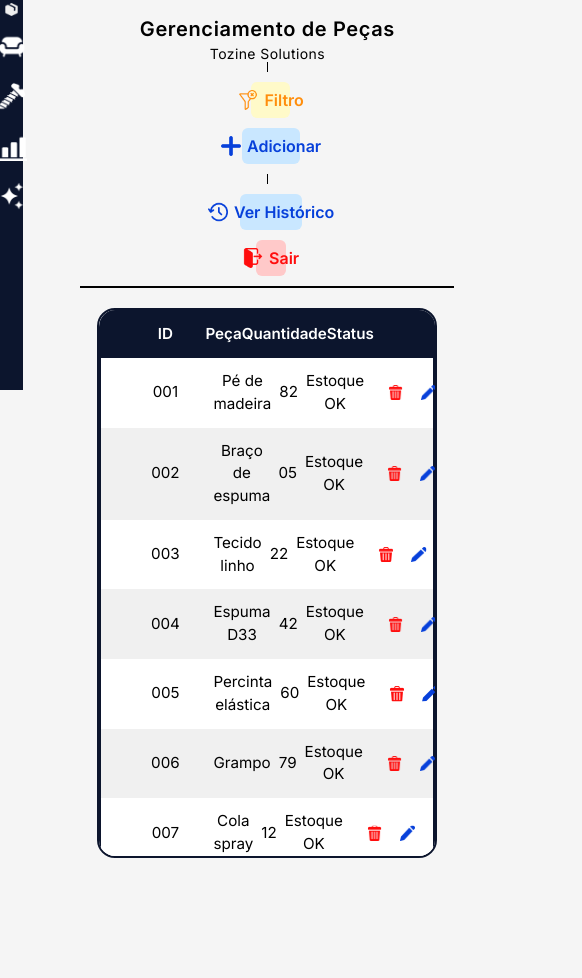
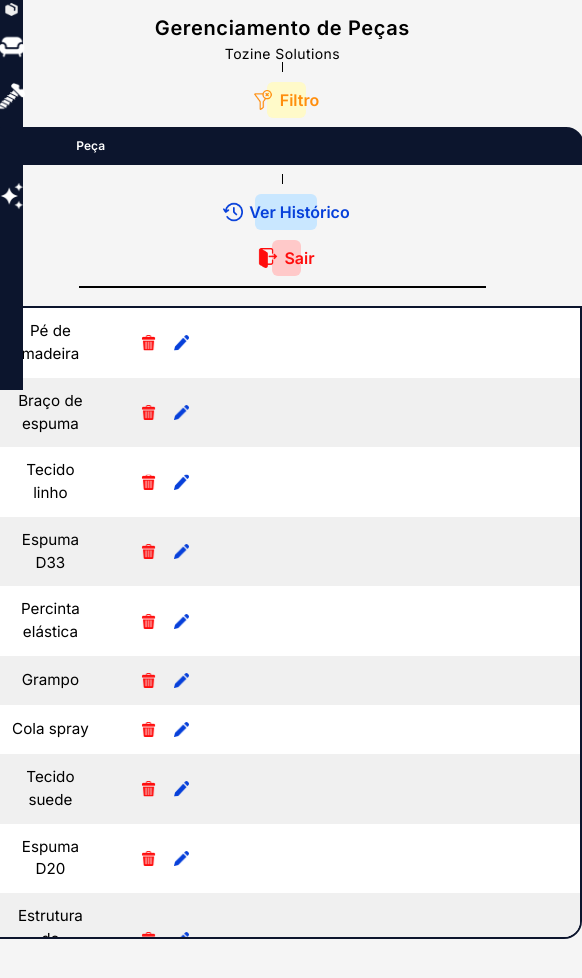
Before and after one commit to Grupo-6-Tozim-Solutions/front-end, a React (Vite) app: page /parts-storage in a window 390 px wide. Shown: the top 978 px of the page, 582 px wide, since content can reach past the window. Before the commit the page ends 868 px from the top, so only its background shows below. Built offline with nearby package versions, Linux system fonts and the light colour scheme.

Commit message:
Ajustes de responsividade na tabela de peças

```diff
--- a/src/components/TableRowPartsStorageStyle.css
+++ b/src/components/TableRowPartsStorageStyle.css
@@ -1,16 +1,18 @@
 .table-row {
     display: grid;
-    grid-template-columns: 80px 1.5fr 1fr 1.5fr 80px;
+    grid-template-columns: minmax(60px, 80px) 1.5fr 1fr 1.5fr minmax(60px, 80px);
     align-items: center;
     padding: 0.75rem 1.5rem;
     font-size: 0.95rem;
-    max-width: 1200px;
     margin: 0 auto;
+    width: 100%;
+    max-width: 78vw;
     box-sizing: border-box;
     border-left: 2px solid var(--primary-color);
     border-right: 2px solid var(--primary-color);
     color: #000;
     column-gap: 0.5rem;
+    min-width: 600px;
   }
 
   .even {
--- a/src/components/TableStructurePartsStorageStyle.css
+++ b/src/components/TableStructurePartsStorageStyle.css
@@ -1,20 +1,23 @@
 .table-header {
   display: grid;
-  grid-template-columns: 80px 1.5fr 1fr 1.5fr 80px;
+  grid-template-columns: minmax(60px, 80px) 1.5fr 1fr 1.5fr minmax(60px, 80px);
   border-radius: 18px 18px 0 0;
   background: var(--primary-color);
   color: white;
+  align-items: center;
   padding: 0.75rem 1.5rem;
   font-weight: 600;
   font-size: 0.95rem;
   border: var(--primary-color) 2px solid;
-  width: calc(100vw - 50px);
-  max-width: 1200px;
-  margin: -0.1rem auto;
+  width: 100%;
+  max-width: 78vw;
+  margin: 0 -0.1vw;
   box-sizing: border-box;
+  position: fixed;
+  top: 15%;
+  min-width: 600px;
+  z-index: 10;
 }
-
-
 
 
 .col-id, .col-name, .col-quantity, .col-status {
@@ -23,3 +26,32 @@
   justify-content: center;
   text-align: center;
 }
+
+@media (max-width: 768px) {
+  .table-header {
+    grid-template-columns: 1fr 2fr 1fr; /* Menos colunas */
+    font-size: 0.85rem;
+    padding: 0.5rem;
+  }
+
+  .col-id,
+  .col-status {
+    display: none; /* Oculta colunas menos importantes em telas pequenas */
+  }
+
+  .table-container {
+    max-height: none;
+    height: auto;
+  }
+}
+
+@media (max-width: 480px) {
+  .table-header {
+    grid-template-columns: 1fr 2fr;
+    font-size: 0.75rem;
+  }
+
+  .col-quantity {
+    display: none;
+  }
+}
--- a/src/pages/PartsStorage.jsx
+++ b/src/pages/PartsStorage.jsx
@@ -124,7 +124,7 @@ export function PartsStorage() {
             logoutBackgroundColor="rgba(255, 201, 201, 1)"
             logoutTextColor="rgba(255, 13, 13, 1)"
             buttonMarginLeft="2%"
-            headerMarginBottom="6%" // Set bottom margin
+            headerMarginBottom="5%" // Set bottom margin
             onFilter={() => setFilterModalOpen(true)}
             onAdd={() => setAddModalOpen(true)}
             onHistory={() => alert("Histórico")}
--- a/src/styles/PartsStorageStyle.css
+++ b/src/styles/PartsStorageStyle.css
@@ -3,27 +3,34 @@
     padding: 0;
     text-align: center;
 }
-.parts-storage{
+
+.parts-storage {
     display: flex;
     flex-direction: row;
 }
+
 body {
     background-color: rgba(245, 245, 245, 1);
     overflow: hidden;
 }
 
 .table-container {
+    width: 95%;
+    /* padding: 0 0.5rem; */
     border: 2px solid var(--primary-color);
-    border-radius: 18px;
+    border-radius: 0 0 18px 18px;
     overflow-y: auto;
-    overflow-x: hidden;
     scrollbar-width: thin;
     scrollbar-color: #797979 transparent;
-    width: calc(100vw - 50px);
-    max-width: 1200px;
-    margin: 0 auto;
+    width: 100vw;
+    /* max-width: 1200px; */
+    margin: 0 0 20vh 0;
+    max-width: 78vw;
     box-sizing: border-box;
-    max-height: 550px;
+    max-height: 75vh;
+    overflow-x: auto;
+    -webkit-overflow-scrolling: touch;
+    min-width: 600px;
 
 }
 
@@ -33,8 +40,7 @@ body {
     align-items: center;
     justify-content: center;
     width: 100%;
-    height: 95vh;
+    height: 100%;
     padding: 1rem 0;
-    margin: 0 4rem ;
-
+    margin: 0 4rem;
 }
```
